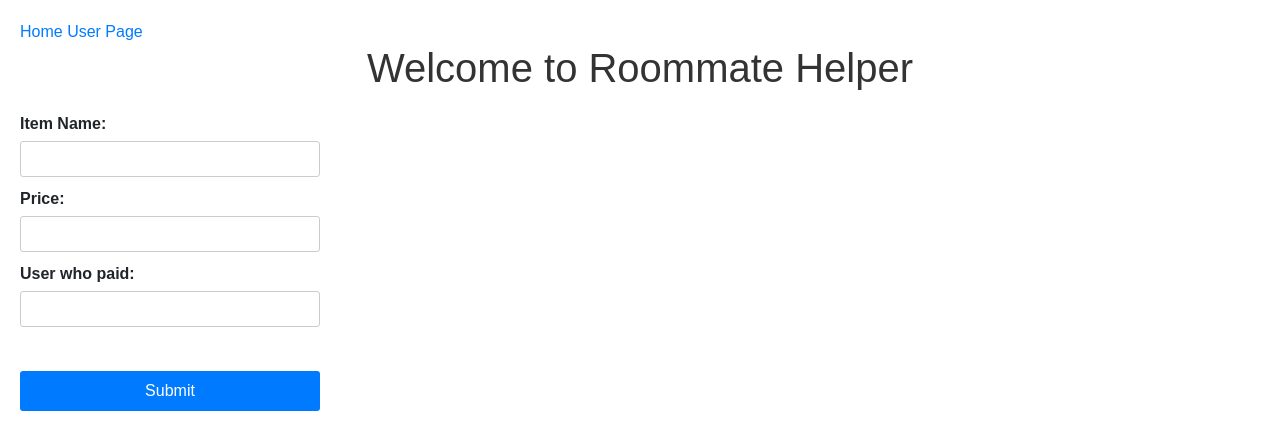
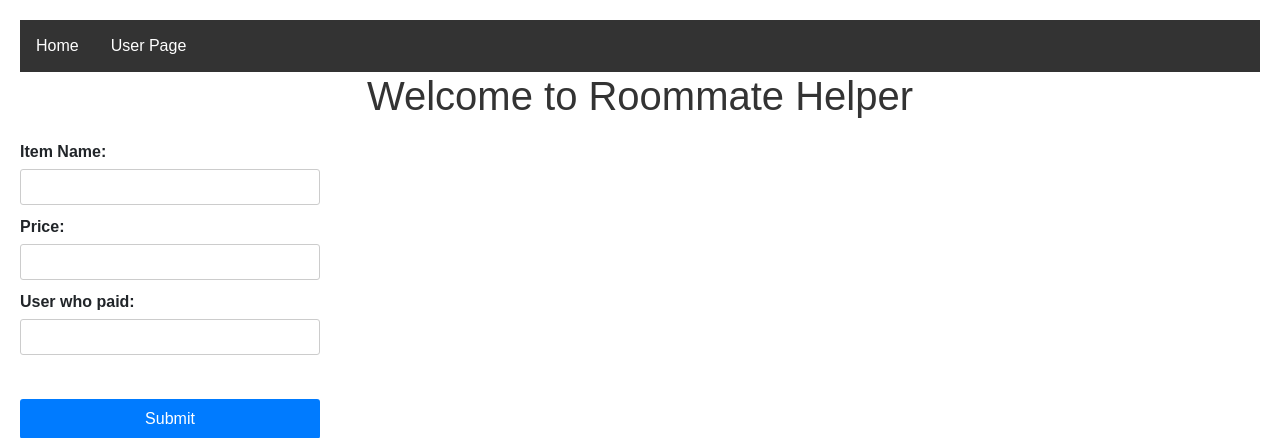
Before and after one commit to beknobloch/Roommate-Helper, a Flask app: page / in a window 1280 px wide. Shown: the top 438 px of the page. Run offline with Flask 3, Linux system fonts and the light colour scheme.

Commit message:
Added styling to the navigation bar

```diff
--- a/static/css/main.css
+++ b/static/css/main.css
@@ -13,6 +13,25 @@ body {
         display: flex;
         flex-direction: column;
         max-width: 300px;
+      }
+
+      nav {
+          background-color: #333; /* Background color */
+          overflow: hidden;
+      }
+
+      nav a {
+        float: left; /* Float the links to the left */
+        display: block; /* Display as block element */
+        color: white; /* Text color */
+        text-align: center; /* Center-align text */
+        padding: 14px 16px; /* Padding around the links */
+        text-decoration: none; /* Remove underline */
+      }
+
+      nav a:hover {
+        background-color: #ddd; /* Background color on hover */
+        color: black; /* Text color on hover */
       }
 
       table, td, th {
```
